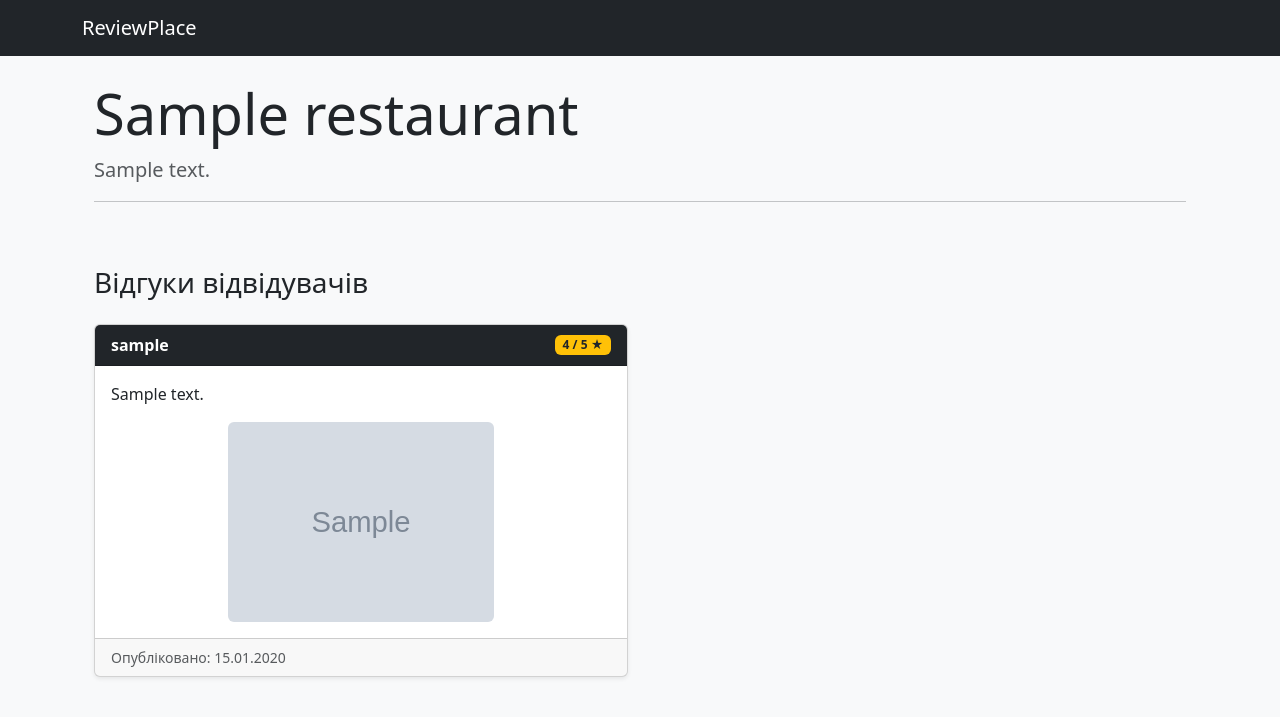
After one commit to Vitaliy250507/django-reviews-app, a Django app: page /review/restaurants/1/ in a window 1280 px wide. The commit adds this page. Shown: the top 717 px of the page. Run offline with Django 5.2, Linux system fonts and the light colour scheme; tables that the repository leaves empty hold one stand-in row (values such as "Sample post"); grey boxes marked "Sample" are stand-in pictures.

Commit message:
Added restaurant detail page with reviews

```diff
--- /dev/null
+++ b/Review/my_site/review/templates/reviews/restaurant.html
@@ -0,0 +1,45 @@
+{% extends 'base.html' %}
+{% block content %}
+<div class="container mt-4">
+    <div class="row mb-5">
+        <div class="col-md-12">
+            <h1 class="display-4">{{ restaurant.name }}</h1>
+            <p class="lead text-muted">{{ restaurant.description }}</p>
+            <hr>
+        </div>
+    </div>
+
+    <h3 class="mb-4">Відгуки відвідувачів</h3>
+
+    <div class="row">
+        {% for review in allreviews %}
+            <div class="col-md-6 mb-4">
+                <div class="card h-100 shadow-sm">
+                    <div class="card-header bg-dark text-white d-flex justify-content-between align-items-center">
+                        <span><strong>{{ review.user.username }}</strong></span>
+                        <span class="badge bg-warning text-dark">{{ review.rating }} / 5 ★</span>
+                    </div>
+
+                    <div class="card-body">
+                        <p class="card-text">{{ review.text }}</p>
+
+                        {% if review.food_img %}
+                            <div class="mt-3 text-center">
+                                <img src="{{ review.food_img.url }}" class="img-fluid rounded" style="max-height: 200px;" alt="Фото страви">
+                            </div>
+                        {% endif %}
+                    </div>
+
+                    <div class="card-footer text-muted small">
+                        Опубліковано: {{ review.created_at|date:"d.m.Y" }}
+                    </div>
+                </div>
+            </div>
+        {% empty %}
+            <div class="col-12">
+                <div class="alert alert-info">Відгуків поки немає. Будьте першим!</div>
+            </div>
+        {% endfor %}
+    </div>
+</div>
+{% endblock %}
--- a/Review/my_site/review/templates/reviews/restaurant_list.html
+++ b/Review/my_site/review/templates/reviews/restaurant_list.html
@@ -16,7 +16,7 @@
                     <p class="card-text"><small class="text-muted">{{ restaurant.address }}</small></p>
                 </div>
                 <div class="card-footer bg-white border-top-0">
-                    <a href="#" class="btn btn-primary w-100">Переглянути відгуки</a>
+                    <a href="{% url 'restaurant-detail' restaurant.pk %}" class="btn btn-primary w-100">Переглянути відгуки</a>
                 </div>
             </div>
         </div>
--- a/Review/my_site/review/urls.py
+++ b/Review/my_site/review/urls.py
@@ -3,5 +3,6 @@ from . import views
 
 urlpatterns = [
     path('', views.BaseView.as_view(), name='review-home'),
-    path('restaurants', views.RestaurantListView.as_view(), name = 'restaurants')
+    path('restaurants', views.RestaurantListView.as_view(), name = 'restaurants'),
+    path('restaurants/<int:pk>/', views.RestaurantDetailView.as_view(), name = 'restaurant-detail')
 ]
--- a/Review/my_site/review/views.py
+++ b/Review/my_site/review/views.py
@@ -4,6 +4,7 @@ from django.views.generic.list import ListView
 from django.views.generic import View
 from .models import Restaurant
 from django.shortcuts import render
+from django.views.generic.detail import DetailView
 # Create your views here.
 
 class RestaurantListView(ListView):
@@ -14,3 +15,13 @@ class RestaurantListView(ListView):
 class BaseView(View):
     def get(self, request):
         return render(request, 'base.html')
+
+
+class RestaurantDetailView(DetailView):
+    template_name = "reviews/restaurant.html"
+    model = Restaurant
+    context_object_name = "restaurant"
+    def get_context_data(self, **kwargs):
+        context = super().get_context_data(**kwargs)
+        context["allreviews"] = self.object.reviews.all
+        return context
```
Also changed, not shown: Review/my_site/my_site/urls.py (line endings or trailing spaces).
